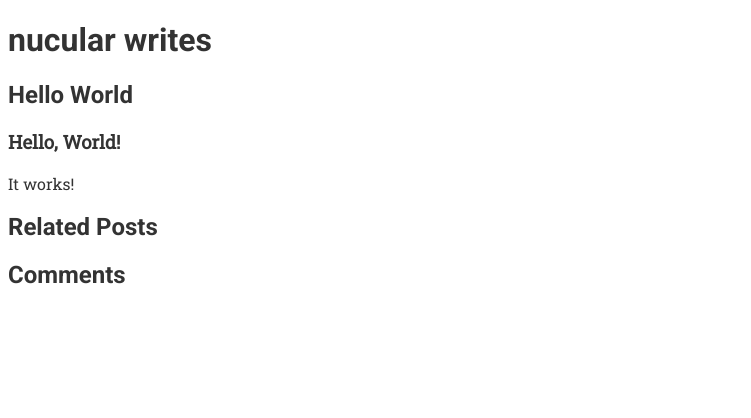
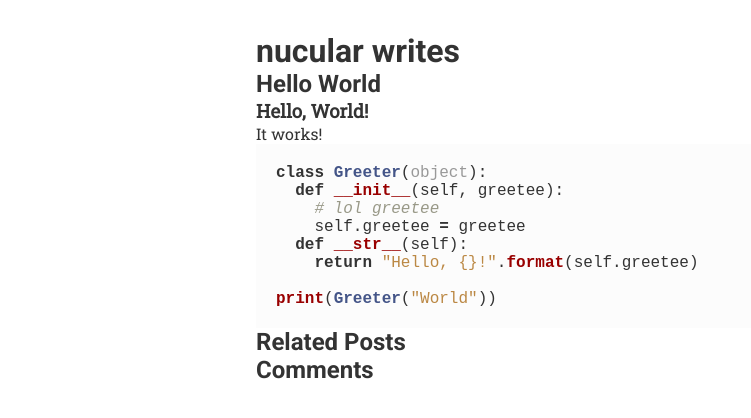
Before and after one commit to nucular/blog, a Jekyll site: the page built from _posts/2015-09-27-hello-world.md, in a window 1280 px wide. Shown: the top 418 px of the page, without its empty margins (0-751 px from the left). Built offline with Jekyll 4.4.1, drawn with Linux system fonts in a browser that asks for light colours; comment, search, counter and statistics services are not loaded.

Commit message:
Syntax highlighting; Main container; Stuff

```diff
--- a/_config.yml
+++ b/_config.yml
@@ -15,3 +15,4 @@
 
 gems:
   - jekyll-sitemap
+highlighter: pygments
--- a/_layouts/default.html
+++ b/_layouts/default.html
@@ -6,6 +6,7 @@
   <meta name="description" content="{{ page.description }}" />
   {% endif %}
   <meta http-equiv="Content-Type" content="text/html; charset=UTF-8"/>
+  <meta name="viewport" content="width=device-width, initial-scale=1.0"/>
 
   <link rel="stylesheet" href="{{site.baseurl}}/css/syntax.css" type="text/css"/>
   <link rel="stylesheet" href="{{site.baseurl}}/css/main.css" type="text/css"/>
@@ -14,6 +15,8 @@
   <link href='https://fonts.googleapis.com/css?family=Roboto+Slab' rel='stylesheet' type='text/css'>
 </head>
 <body>
-  {{ content }}
+  <main>
+    {{ content }}
+  </main>
 </body>
 </html>
--- a/_posts/2015-09-27-hello-world.md
+++ b/_posts/2015-09-27-hello-world.md
@@ -6,3 +6,14 @@
 =============
 
 It works!
+
+{% highlight py %}
+class Greeter(object):
+  def __init__(self, greetee):
+    # lol greetee
+    self.greetee = greetee
+  def __str__(self):
+    return "Hello, {}!".format(self.greetee)
+
+print(Greeter("World"))
+{% endhighlight %}
--- a/css/main.scss
+++ b/css/main.scss
@@ -1,11 +1,38 @@
 ---
 ---
 
+$background-color: #fff;
+$text-color: #333;
+
+
+* {
+  margin: 0px;
+  padding: 0px;
+}
+
 body {
   font-family: "Roboto", sans-serif;
-  color: #333;
+  font-size: 16px;
+  text-rendering: optimizeLegibility;
+
+  background-color: $background-color;
+  color: $text-color;
+}
+
+main {
+  max-width: 768px;
+  margin: 2rem auto 0px auto;
+  padding: 0px 20px 0px 20px;
 }
 
 article > section.content {
   font-family: "Roboto Slab", serif;
 }
+
+.highlight {
+  background-color: darken($background-color, 1%);
+
+  > pre {
+    padding: 1.25rem;
+  }
+}
--- /dev/null
+++ b/css/syntax.css
@@ -0,0 +1,60 @@
+/* Based on the Pygments "trac" theme. */
+.highlight .hll { background-color: #ffffcc }
+.highlight .c { color: #999988; font-style: italic } /* Comment */
+.highlight .err { color: #a61717; background-color: #e3d2d2 } /* Error */
+.highlight .k { font-weight: bold } /* Keyword */
+.highlight .o { font-weight: bold } /* Operator */
+.highlight .cm { color: #999988; font-style: italic } /* Comment.Multiline */
+.highlight .cp { color: #999999; font-weight: bold } /* Comment.Preproc */
+.highlight .c1 { color: #999988; font-style: italic } /* Comment.Single */
+.highlight .cs { color: #999999; font-weight: bold; font-style: italic } /* Comment.Special */
+.highlight .gd { color: #000000; background-color: #ffdddd } /* Generic.Deleted */
+.highlight .ge { font-style: italic } /* Generic.Emph */
+.highlight .gr { color: #aa0000 } /* Generic.Error */
+.highlight .gh { color: #999999 } /* Generic.Heading */
+.highlight .gi { color: #000000; background-color: #ddffdd } /* Generic.Inserted */
+.highlight .go { color: #888888 } /* Generic.Output */
+.highlight .gp { color: #555555 } /* Generic.Prompt */
+.highlight .gs { font-weight: bold } /* Generic.Strong */
+.highlight .gu { color: #aaaaaa } /* Generic.Subheading */
+.highlight .gt { color: #aa0000 } /* Generic.Traceback */
+.highlight .kc { font-weight: bold } /* Keyword.Constant */
+.highlight .kd { font-weight: bold } /* Keyword.Declaration */
+.highlight .kn { font-weight: bold } /* Keyword.Namespace */
+.highlight .kp { font-weight: bold } /* Keyword.Pseudo */
+.highlight .kr { font-weight: bold } /* Keyword.Reserved */
+.highlight .kt { color: #445588; font-weight: bold } /* Keyword.Type */
+.highlight .m { color: #009999 } /* Literal.Number */
+.highlight .s { color: #bb8844 } /* Literal.String */
+.highlight .na { color: #008080 } /* Name.Attribute */
+.highlight .nb { color: #999999 } /* Name.Builtin */
+.highlight .nc { color: #445588; font-weight: bold } /* Name.Class */
+.highlight .no { color: #008080 } /* Name.Constant */
+.highlight .ni { color: #800080 } /* Name.Entity */
+.highlight .ne { color: #990000; font-weight: bold } /* Name.Exception */
+.highlight .nf { color: #990000; font-weight: bold } /* Name.Function */
+.highlight .nn { color: #555555 } /* Name.Namespace */
+.highlight .nt { color: #000080 } /* Name.Tag */
+.highlight .nv { color: #008080 } /* Name.Variable */
+.highlight .ow { font-weight: bold } /* Operator.Word */
+.highlight .w { color: #bbbbbb } /* Text.Whitespace */
+.highlight .mf { color: #009999 } /* Literal.Number.Float */
+.highlight .mh { color: #009999 } /* Literal.Number.Hex */
+.highlight .mi { color: #009999 } /* Literal.Number.Integer */
+.highlight .mo { color: #009999 } /* Literal.Number.Oct */
+.highlight .sb { color: #bb8844 } /* Literal.String.Backtick */
+.highlight .sc { color: #bb8844 } /* Literal.String.Char */
+.highlight .sd { color: #bb8844 } /* Literal.String.Doc */
+.highlight .s2 { color: #bb8844 } /* Literal.String.Double */
+.highlight .se { color: #bb8844 } /* Literal.String.Escape */
+.highlight .sh { color: #bb8844 } /* Literal.String.Heredoc */
+.highlight .si { color: #bb8844 } /* Literal.String.Interpol */
+.highlight .sx { color: #bb8844 } /* Literal.String.Other */
+.highlight .sr { color: #808000 } /* Literal.String.Regex */
+.highlight .s1 { color: #bb8844 } /* Literal.String.Single */
+.highlight .ss { color: #bb8844 } /* Literal.String.Symbol */
+.highlight .bp { color: #999999 } /* Name.Builtin.Pseudo */
+.highlight .vc { color: #008080 } /* Name.Variable.Class */
+.highlight .vg { color: #008080 } /* Name.Variable.Global */
+.highlight .vi { color: #008080 } /* Name.Variable.Instance */
+.highlight .il { color: #009999 } /* Literal.Number.Integer.Long */
```
